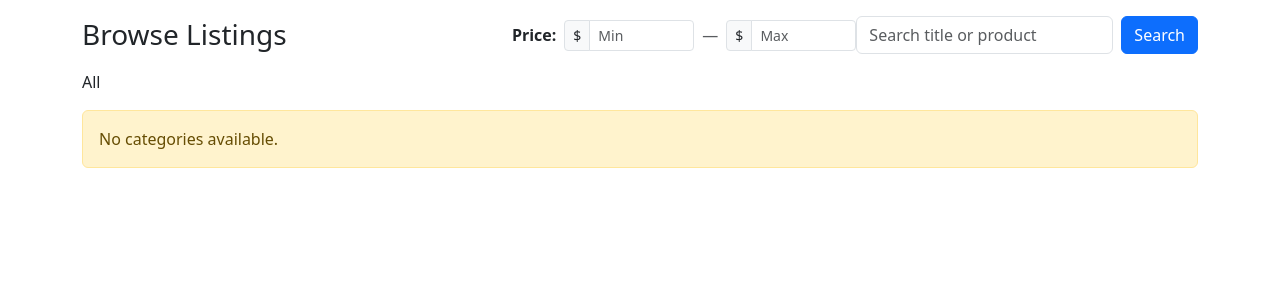
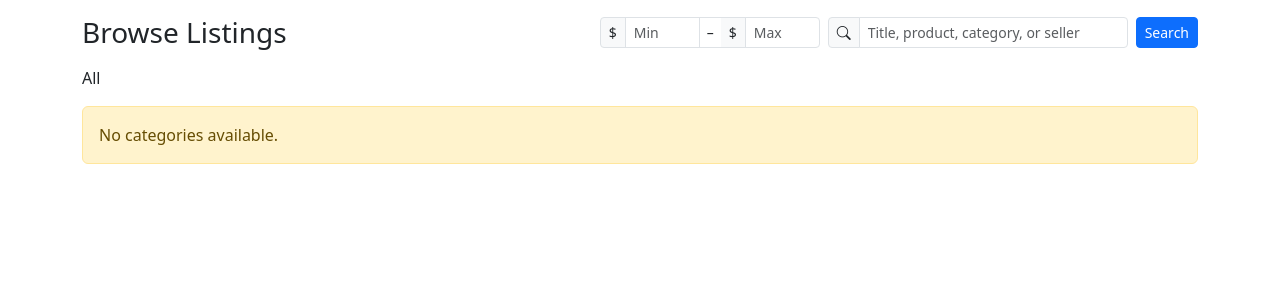
Before and after one commit to fzhou1010/nittanyauction-phase2, a Flask app: page /browse in a window 1280 px wide. Shown: the part 56-356 px from the top of the page. Run offline with Flask 3, Linux system fonts and the light colour scheme; the visitor is signed in with stand-in values (Sample User, id 1); data that the repository does not hold is empty.

Commit message:
clean up how ratings + price search work

```diff
--- a/app.py
+++ b/app.py
@@ -7,6 +7,23 @@ from db import close_db, query_db
 app = Flask(__name__)
 app.secret_key = 'nittany-auction-dev-key'       # Used by Flask to sign session cookies
 app.teardown_appcontext(close_db)                # Auto-close the DB connection after each request
+
+
+@app.template_filter('displaydate')
+def displaydate(value):
+    """Normalize a Rating.Date value (either ISO 'YYYY-MM-DD' written by our code,
+    or legacy 'M/D/YY' from the seed CSV) to a consistent 'M/D/YY' for display."""
+    if value is None or value == '':
+        return ''
+    s = str(value).strip()
+    from datetime import datetime
+    for fmt in ('%Y-%m-%d', '%m/%d/%y', '%m/%d/%Y'):
+        try:
+            dt = datetime.strptime(s, fmt)
+            return f'{dt.month}/{dt.day}/{dt.year % 100:02d}'
+        except ValueError:
+            continue
+    return s  # unknown format: render as-is
 
 
 @app.context_processor
--- a/routes/bidder.py
+++ b/routes/bidder.py
@@ -221,11 +221,12 @@ def rate_seller(seller_email, listing_id):
 
     # BR-15: at most one rating per completed auction. Schema also enforces this
     # via a partial unique index, but the early check gives a clean message.
-    already_rated = query_db(
-        'SELECT 1 FROM Rating '
+    existing_rating = query_db(
+        'SELECT Rating, Rating_Desc, Date FROM Rating '
         'WHERE Bidder_Email = ? AND Seller_Email = ? AND Listing_ID = ?',
         [email, seller_email, listing_id], one=True,
-    ) is not None
+    )
+    already_rated = existing_rating is not None
 
     if request.method == 'POST':
         if already_rated:
@@ -259,6 +260,7 @@ def rate_seller(seller_email, listing_id):
         listing=listing,
         listing_id=listing_id,
         already_rated=already_rated,
+        existing_rating=existing_rating,
         form={},
     )
 
--- a/routes/listings.py
+++ b/routes/listings.py
@@ -125,24 +125,43 @@ def browse():
 
 
 
-    # Flat search bypasses the hierarchy entirely
-    if search:
-        like = f'%{search}%'
-        search_where = '''
+    # Flat search bypasses the hierarchy entirely. Entering search mode when the
+    # user submits only a price filter (with no keyword) makes the price filter
+    # actually do something — otherwise the form submit bounced back to hierarchy
+    # mode and silently discarded the filter.
+    has_price_filter = price_min is not None or price_max is not None
+    if search or has_price_filter:
+        like = f'%{search}%' if search else '%'
+        # Price-range filter: COALESCE Current_Bid to 0 so listings that have received
+        # no bids yet (Current_Bid IS NULL) aren't silently dropped when the user sets
+        # a max. Without this, `NULL <= max` evaluates to NULL (falsy) and the ~95% of
+        # active listings that have no bids disappear the moment any filter is applied.
+        category_clause = ''
+        category_params = []
+        if category:
+            cats = get_all_subcategories(category)
+            ph = ','.join(['?'] * len(cats))
+            category_clause = f' AND Auction_Listings.Category IN ({ph})'
+            category_params = list(cats)
+        search_where = f'''
             WHERE Status = 1
               AND (Auction_Listings.Auction_Title LIKE ?
                     OR Auction_Listings.Product_Name LIKE ?
                     OR Auction_Listings.Product_Description LIKE ?
                     OR Auction_Listings.Category LIKE ?
+                    OR Auction_Listings.Seller_Email LIKE ?
                     OR bd.first_name LIKE ?
                     OR bd.last_name LIKE ?
                     OR lv.business_name LIKE ?)
                 AND (
                     (? IS NULL AND ? IS NULL)
                 OR
-                    (Current_Bid <= COALESCE(?, 99999999) AND Current_Bid >= COALESCE(?, 0)))
+                    (COALESCE(Current_Bid, 0) <= COALESCE(?, 99999999)
+                     AND COALESCE(Current_Bid, 0) >= COALESCE(?, 0)))
+                {category_clause}
         '''
-        search_params = [like, like, like, like, like, like, like, price_max, price_min, price_max, price_min]
+        search_params = [like, like, like, like, like, like, like, like,
+                         price_max, price_min, price_max, price_min] + category_params
 
         promoted_listings = query_db(
             f'''
@@ -184,6 +203,7 @@ def browse():
             'listings/browse.html',
             mode='search', search=search, listings=listings,
             promoted_listings=promoted_listings,
+            current_category=category,
         )
 
     # Hierarchy mode: dynamically fetch subcategories of the current node
@@ -326,10 +346,24 @@ def detail(seller_email, listing_id):
         [session['email'], seller_email, listing_id], one=True,
     ) is not None
 
-    reviews = query_db(
+    review_rows = query_db(
         "SELECT * FROM Rating WHERE Seller_Email = ?",
         [seller_email]
     )
+    # Rating.Date is stored as TEXT in mixed formats (seed uses 'M/D/YY', our
+    # code writes ISO 'YYYY-MM-DD'), so ORDER BY Date sorts lexicographically
+    # and produces garbage. Parse in Python and sort newest-first for display.
+    from datetime import datetime
+    def _parse_rating_date(s):
+        if not s:
+            return datetime.min
+        for fmt in ('%Y-%m-%d', '%m/%d/%y', '%m/%d/%Y'):
+            try:
+                return datetime.strptime(str(s).strip(), fmt)
+            except ValueError:
+                continue
+        return datetime.min
+    reviews = sorted(review_rows, key=lambda r: _parse_rating_date(r['Date']), reverse=True)
 
     avg_rating = query_db(
         "SELECT Avg_Rating FROM Seller_Avg_Rating WHERE Seller_Email = ?",
@@ -549,5 +583,16 @@ def pay(seller_email, listing_id):
     )
     db.commit()
 
-    flash('Payment successful! Transaction recorded.')
+    # Nudge the buyer to leave a rating. Rating stays available in auction history
+    # for as long as they want — this notification exists so they discover it.
+    # notify() doesn't commit, so we follow it with an explicit commit.
+    title = listing['Auction_Title'] or listing['Product_Name'] or 'your purchase'
+    notify(
+        email, 'rating_available',
+        f'Thanks for your purchase! Rate {seller_email} for "{title}" in your Auction History whenever you\'re ready.',
+        seller_email, listing_id,
+    )
+    db.commit()
+
+    flash('Payment successful! You can rate the seller any time from your Auction History.')
     return redirect(url_for('listings.detail', seller_email=seller_email, listing_id=listing_id))
--- a/templates/base.html
+++ b/templates/base.html
@@ -55,7 +55,13 @@
                     {% else %}
                         {% for n in nav_recent_notifications %}
                         <li>
-                            {% if n.seller_email and n.listing_id %}
+                            {% if n.notif_type == 'rating_available' %}
+                            <a class="dropdown-item text-wrap small {% if not n.is_read %}fw-bold{% endif %}"
+                               href="{{ url_for('bidder.auction_history') }}">
+                                {{ n.message }}
+                                <div class="text-muted small fw-normal">{{ n.created_at }}</div>
+                            </a>
+                            {% elif n.seller_email and n.listing_id %}
                             <a class="dropdown-item text-wrap small {% if not n.is_read %}fw-bold{% endif %}"
                                href="{{ url_for('listings.detail', seller_email=n.seller_email, listing_id=n.listing_id) }}">
                                 {{ n.message }}
--- a/templates/bidder/notifications.html
+++ b/templates/bidder/notifications.html
@@ -24,7 +24,11 @@
                         {% if not n.is_read %}<span class="badge bg-primary ms-2">New</span>{% endif %}
                     </div>
                     <div>
-                        {% if n.seller_email and n.listing_id %}
+                        {% if n.notif_type == 'rating_available' %}
+                            <a href="{{ url_for('bidder.auction_history') }}">
+                                {{ n.message }}
+                            </a>
+                        {% elif n.seller_email and n.listing_id %}
                             <a href="{{ url_for('listings.detail', seller_email=n.seller_email, listing_id=n.listing_id) }}">
                                 {{ n.message }}
                             </a>
--- a/templates/listings/browse.html
+++ b/templates/listings/browse.html
@@ -4,28 +4,31 @@
 {% block content %}
 {% import "listings/listing.html" as listing_macro %}
 
-<div class="d-flex justify-content-between align-items-center mb-3">
+<div class="d-flex flex-wrap justify-content-between align-items-center gap-3 mb-3">
     <h3 class="mb-0">Browse Listings</h3>
-    <form method="GET" class="d-flex" style="max-width: 8000px;">
-        <div class="d-flex align-items-center gap-2">
-            <label class="fw-bold">Price:</label>
-
-            <div class="input-group input-group-sm" style="width: 130px;">
-                <span class="input-group-text">$</span>
-                <input type="number" name="min_price" class="form-control" placeholder="Min">
-            </div>
-
-            <span class="text-muted">—</span>
-
-            <div class="input-group input-group-sm" style="width: 130px;">
-                <span class="input-group-text">$</span>
-                <input type="number" name="max_price" class="form-control" placeholder="Max">
-            </div>
+    <form method="GET" class="d-flex flex-wrap align-items-center gap-2" role="search">
+        {% if current_category %}
+        <input type="hidden" name="category" value="{{ current_category }}">
+        {% endif %}
+        <div class="input-group input-group-sm" style="width: 220px;">
+            <span class="input-group-text">$</span>
+            <input type="number" name="min_price" class="form-control" placeholder="Min"
+                   min="0" step="1" value="{{ request.args.get('min_price', '') }}">
+            <span class="input-group-text px-2 border-start-0 border-end-0 bg-white">–</span>
+            <span class="input-group-text border-start-0">$</span>
+            <input type="number" name="max_price" class="form-control" placeholder="Max"
+                   min="0" step="1" value="{{ request.args.get('max_price', '') }}">
         </div>
-        <input type="text" name="q" class="form-control me-2"
-               value="{{ search if mode == 'search' else '' }}"
-               placeholder="Search title or product">
-        <button class="btn btn-primary">Search</button>
+        <div class="input-group input-group-sm" style="width: 300px;">
+            <span class="input-group-text"><i class="bi bi-search"></i></span>
+            <input type="text" name="q" class="form-control"
+                   value="{{ search if mode == 'search' else '' }}"
+                   placeholder="Title, product, category, or seller">
+        </div>
+        <button class="btn btn-sm btn-primary">Search</button>
+        {% if mode == 'search' or request.args.get('min_price') or request.args.get('max_price') %}
+        <a href="{{ url_for('listings.browse') }}" class="btn btn-sm btn-outline-secondary">Clear</a>
+        {% endif %}
     </form>
 </div>
 
--- a/templates/listings/detail.html
+++ b/templates/listings/detail.html
@@ -242,7 +242,7 @@
                             </td>
                             <td>{{ review.Bidder_Email }}</td>
                             <td>{{ review.Rating_Desc }}</td>
-                            <td>{{ review.Date }}</td>
+                            <td>{{ review.Date|displaydate }}</td>
                         </tr>
                         {% endfor %}
                     </tbody>
```
Also changed, not shown: templates/bidder/rate_seller.html (+72 -32 lines).
